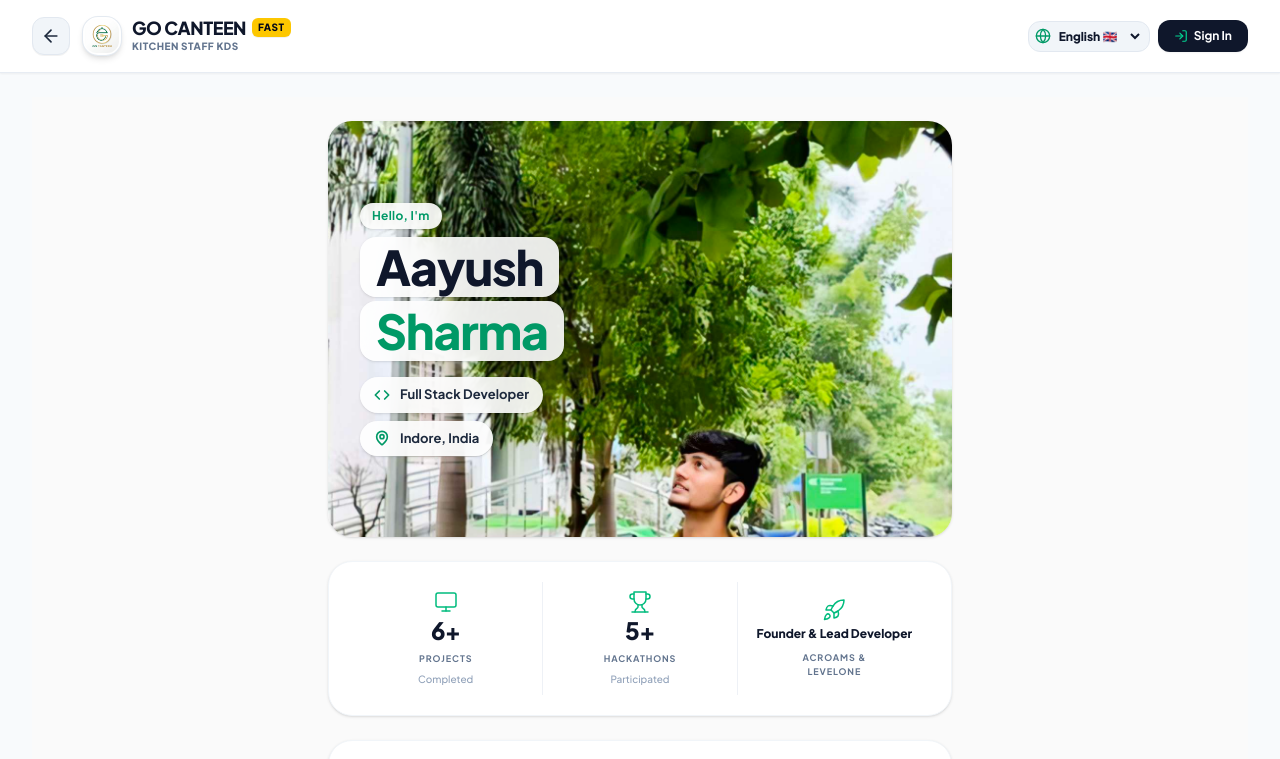
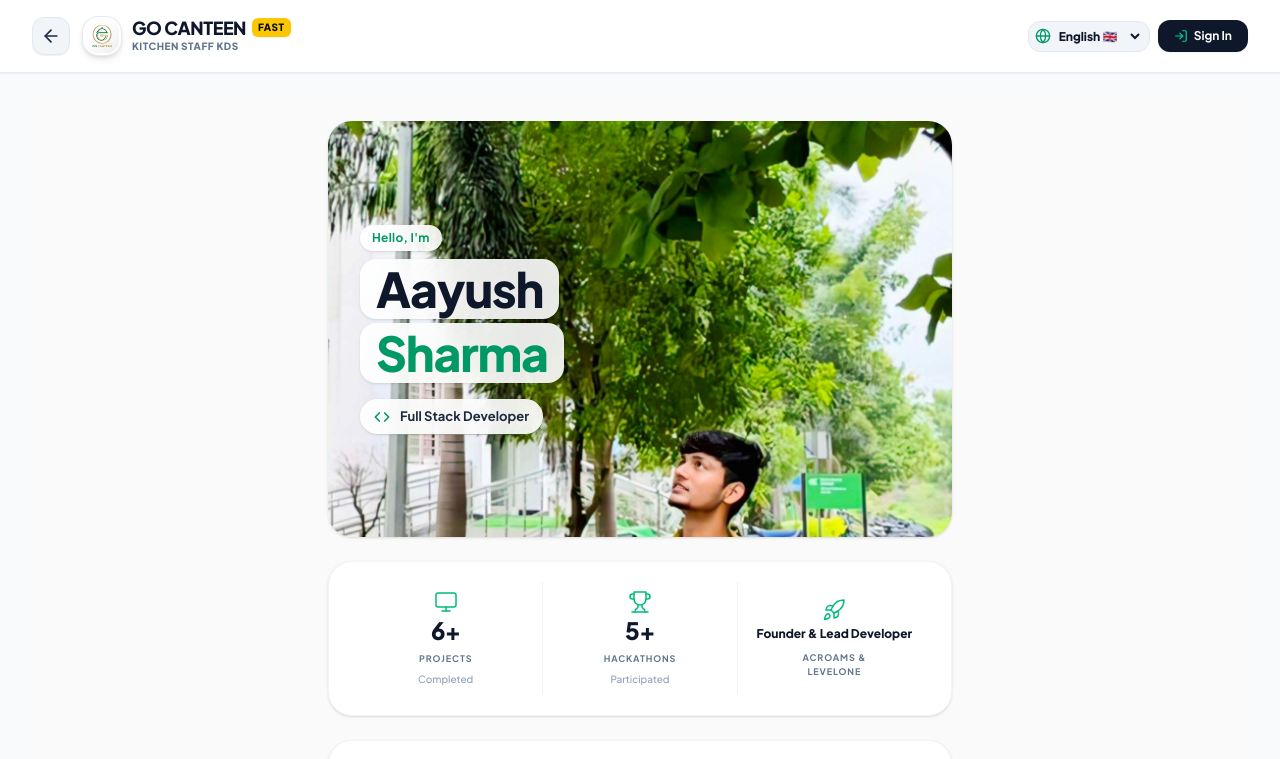
Before and after one commit to mraayush979blip/gocanteen, a React (Vite) app: page /#/staff/developer in a window 1280 px wide. Shown: the top 759 px of the page. Built offline with nearby package versions, Linux system fonts and the light colour scheme; no server answers.

Commit message:
Implemented Instamar

```diff
--- a/src/pages/AboutDeveloper.jsx
+++ b/src/pages/AboutDeveloper.jsx
@@ -46,10 +46,7 @@ export default function AboutDeveloper() {
                 <Code className="w-4 h-4 text-emerald-600" strokeWidth={2.5} />
                 Full Stack Developer
               </div>
-              <div className="inline-flex items-center gap-2.5 text-slate-800 text-[12px] sm:text-[13px] font-bold bg-white/90 backdrop-blur-md px-3.5 py-2 rounded-full shadow-sm">
-                <MapPin className="w-4 h-4 text-emerald-600" strokeWidth={2.5} />
-                Indore, India
-              </div>
+
             </div>
           </div>
         </div>
```
